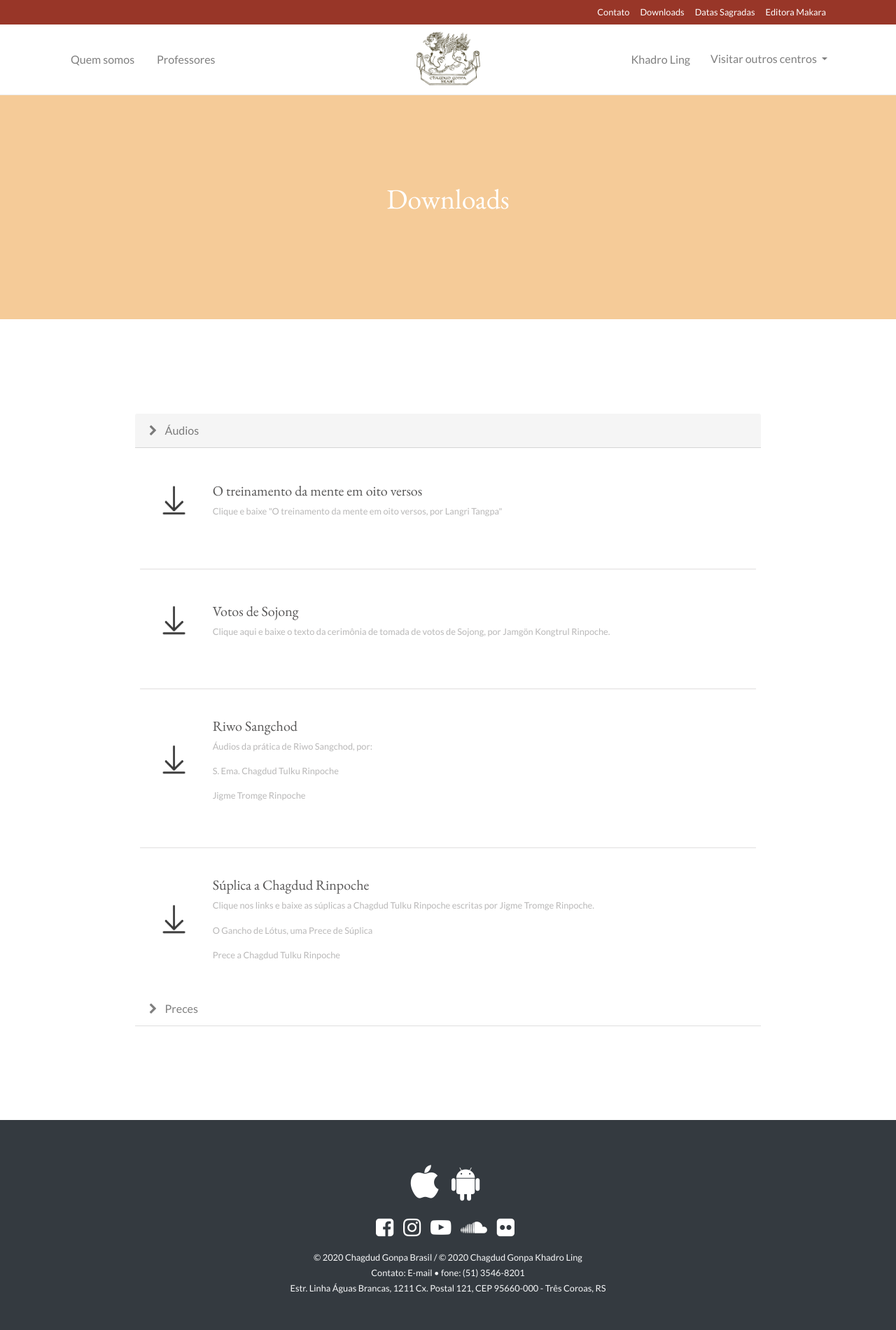
After one commit to davelopeer/chagdud, a Django app: page /downloads/ in a window 1280 px wide. The commit adds this page. Shown: the whole page at 70% size. Run offline with Django 3.2, Linux system fonts and the light colour scheme; some libraries are stand-ins or nearby versions.

Commit message:
Create downloads page with fake links.

```diff
--- a/institution/templates/institution/base.html
+++ b/institution/templates/institution/base.html
@@ -30,7 +30,7 @@
                 <a class="nav-link text-black-50" href="contato.html">Contato</a>
               </li>
               <li class="nav-item">
-                <a class="nav-link text-black-50" href="downloads.html">Downloads</a>
+                <a class="nav-link text-black-50" href="{% url 'institution:downloads' %}">Downloads</a>
               </li>
               <li class="nav-item">
                 <a class="nav-link text-black-50" href="contato.html">Datas Sagradas</a>
--- /dev/null
+++ b/institution/templates/institution/downloads.html
@@ -0,0 +1,229 @@
+{% extends 'institution/base.html' %}
+{% load static %}
+
+{% block head %}
+<link href="{% static 'institution/css/style-chagdud.css' %}" rel="stylesheet">
+<title>Downloads | Chagdud Gonpa Brasil</title>
+{% endblock %}
+
+{% block body %}
+<div class="banner pt-5" style="background-color:#f1b367ad;">
+  <div class="container">
+    <div class="logo row justify-content-center">
+      <div class="col-md-12 col-sm-12 mt-5 pt-2 text-center">
+
+        <h1 class="mb-5 titulo">Downloads</h1>
+      </div>
+    </div>
+  </div>
+</div>
+
+<main>
+  <div class="sobre">
+    <div class="container">
+      <div id="sobreNos" class="row justify-content-center">
+        <div class="col-md-10 col-sm-12 text-justify">
+          <div class="accordion accordionDown" id="accordionExample">
+            <div class="card cardAccordion">
+              <button class="btn btn-link text-black-50 text-left" type="button" data-toggle="collapse" data-target="#collapseOne" aria-expanded="true" aria-controls="collapseOne">
+
+              <div class="card-header" id="headingOne">
+                <p class="mb-0"><i class="fa fa-chevron-right mr-2" aria-hidden="true"></i>
+                    Áudios
+                </p>
+              </div>
+            </button>
+
+
+              <div id="collapseOne" class="collapse collapseDown show" aria-labelledby="headingOne" data-parent="#accordionExample">
+                <div class="card-body">
+                    <div class="cardDown row align-items-center">
+                      <div class="col-md-2 col-sm-1 mr-n5">
+                      <img class="card-img-top" src="{% static 'institution/images/icones-01.png' %}" alt="Imagem de capa do card">
+                      </div>
+                      <div class="col-md-10 col-sm-10 mt-3">
+                        <h5 class="card-text titulo">O treinamento da mente em oito versos</h5>
+                        <a href="http://chagdud1.hospedagemdesites.ws/wp-content/uploads/oito_versos_treinamento_mente.pdf" download>
+                          <p>Clique e baixe "O treinamento da mente em oito versos, por Langri Tangpa"</p></a>
+                      </div>
+                    </div>
+
+                    <div class="mt-5 mb-4">
+                      <b></b>
+                    </div>
+
+                    <div class="cardDown row align-items-center">
+                      <div class="col-md-2 col-sm-1 mr-n5">
+                      <img class="card-img-top" src="{% static 'institution/images/icones-01.png' %}" alt="Imagem de capa do card">
+                      </div>
+                      <div class="col-md-10 col-sm-10 mt-3">
+                        <h5 class="card-text titulo">Votos de Sojong</h5>
+                        <a href="http://chagdud1.hospedagemdesites.ws/wp-content/uploads/cerimonia_sodjon_2013.pdf">
+                          <p>Clique aqui e baixe o texto da cerimônia de tomada de votos de Sojong, por Jamgön Kongtrul Rinpoche.</p>
+                        </a>
+                      </div>
+                    </div>
+
+                    <div class="mt-5 mb-4">
+                      <b></b>
+                    </div>
+
+                    <div class="cardDown row align-items-center">
+                      <div class="col-md-2 col-sm-1 mr-n5">
+                      <img class="card-img-top" src="{% static 'institution/images/icones-01.png' %}" alt="Imagem de capa do card">
+                      </div>
+                      <div class="col-md-10 col-sm-12 mt-3">
+                        <h5 class="card-text titulo">Riwo Sangchod</h5>
+                        <p>Áudios da prática de Riwo Sangchod, por:</p>
+                          <a href="http://chagdud1.hospedagemdesites.ws/wp-content/uploads/chagdud_tulku_riwo_sangtchod.mp3">
+                          <p>S. Ema. Chagdud Tulku Rinpoche</p>
+                        </a>
+                        <a href="http://chagdud1.hospedagemdesites.ws/wp-content/uploads/jigme_rinpoche_riwo_sangtchod.mp3">
+                          <p>Jigme Tromge Rinpoche</p>
+                        </a>
+                      </div>
+                    </div>
+
+                    <div class="mt-5 mb-4">
+                      <b></b>
+                    </div>
+
+                    <div class="cardDown row align-items-center">
+                      <div class="col-md-2 col-sm-1 mr-n5">
+                      <img class="card-img-top" src="{% static 'institution/images/icones-01.png' %}" alt="Imagem de capa do card">
+                      </div>
+                      <div class="col-md-10 col-sm-12 mt-3">
+                        <h5 class="card-text titulo">Súplica a Chagdud Rinpoche</h5>
+                        <p>Clique nos links e baixe as súplicas a Chagdud Tulku Rinpoche
+                          escritas por Jigme Tromge Rinpoche.</p>
+                          <a href="http://chagdud1.hospedagemdesites.ws/wp-content/uploads/prece_gancho_de_lotus-1.pdf">
+                          <p>O Gancho de Lótus, uma Prece de Súplica</p>
+                        </a>
+                          <a href="http://chagdud1.hospedagemdesites.ws/wp-content/uploads/prece_a_chagdud_rinpoche-1.pdf">
+                            <p>Prece a Chagdud Tulku Rinpoche</p>
+                          </a>
+                      </div>
+                    </div>
+
+
+                </div>
+              </div>
+            </div>
+            <div class="card cardAccordion">
+              <button class="btn btn-link  text-black-50 text-left collapsed" type="button" data-toggle="collapse" data-target="#collapseTwo" aria-expanded="false" aria-controls="collapseTwo">
+              <div class="card-header" id="headingTwo">
+                <p class="mb-0"><i class="fa fa-chevron-right mr-2" aria-hidden="true"></i>
+                    Preces
+                </p>
+              </div>
+            </button>
+
+              <div id="collapseTwo" class="collapse" aria-labelledby="headingTwo" data-parent="#accordionExample">
+                <div class="card-body">
+                  <div class="cardDown row align-items-center">
+                    <div class="col-md-2 col-sm-1 mr-n5">
+                    <img class="card-img-top" src="{% static 'institution/images/icones-02.png' %}" alt="Imagem de capa do card">
+                    </div>
+                    <div class="col-md-10 col-sm-12 mt-3">
+                      <h5 class="card-text titulo">Prece para a pacificação da guerra</h5>
+                      <a href="http://chagdud1.hospedagemdesites.ws/wp-content/uploads/arquivo-8_prece_pacificacao_guerra.pdf" download>
+                        <p>Clique e baixe a Perece para a pacificação da guerra, por Pegyal Lingpa.</p></a>
+                    </div>
+                  </div>
+                  <div class="cardDown row align-items-center">
+                    <div class="col-md-2 col-sm-1 mr-n5">
+                    <img class="card-img-top" src="{% static 'institution/images/icones-02.png' %}" alt="Imagem de capa do card">
+                    </div>
+                    <div class="col-md-10 col-sm-12 mt-3">
+                      <h5 class="card-text titulo">Dedicação do mérito</h5>
+                      <a href="http://chagdud1.hospedagemdesites.ws/wp-content/uploads/prece_de_dedicação.pdf" download>
+                        <p>Baixe a prece de dedicação.</p></a>
+                    </div>
+                  </div>
+                  <div class="cardDown row align-items-center">
+                    <div class="col-md-2 col-sm-1 mr-n5">
+                    <img class="card-img-top" src="{% static 'institution/images/icones-02.png' %}" alt="Imagem de capa do card">
+                    </div>
+                    <div class="col-md-10 col-sm-12 mt-3">
+                      <h5 class="card-text titulo">Prece de dedicação</h5>
+                      <a href="http://chagdud1.hospedagemdesites.ws/wp-content/uploads/prece_de_dedicação_02.pdf" download>
+                        <p>Clique e baixe a prece de dedicação.</p></a>
+                    </div>
+                  </div>
+                  <div class="cardDown row align-items-center">
+                    <div class="col-md-2 col-sm-1 mr-n5">
+                    <img class="card-img-top" src="{% static 'institution/images/icones-02.png' %}" alt="Imagem de capa do card">
+                    </div>
+                    <div class="col-md-10 col-sm-12 mt-3">
+                      <h5 class="card-text titulo">Prece de boditchita</h5>
+                      <a href="http://chagdud1.hospedagemdesites.ws/wp-content/uploads/prece_de_boditchita.pdf" download>
+                        <p>Clique e baixe a prece de boditchita.</p></a>
+                    </div>
+                  </div>
+                  <div class="cardDown row align-items-center">
+                    <div class="col-md-2 col-sm-1 mr-n5">
+                    <img class="card-img-top" src="{% static 'institution/images/icones-02.png' %}" alt="Imagem de capa do card">
+                    </div>
+                    <div class="col-md-10 col-sm-12 mt-3">
+                      <h5 class="card-text titulo">Prece de aspiração, por Longchenpa</h5>
+                      <a href="http://chagdud1.hospedagemdesites.ws/wp-content/uploads/prece_de_aspiração_01.pdf" download>
+                        <p>Clique e baixe a Prece de aspiração, por Longchenpa.</p></a>
+                    </div>
+                  </div>
+                  <div class="cardDown row align-items-center">
+                    <div class="col-md-2 col-sm-1 mr-n5">
+                    <img class="card-img-top" src="{% static 'institution/images/icones-02.png' %}" alt="Imagem de capa do card">
+                    </div>
+                    <div class="col-md-10 col-sm-12 mt-3">
+                      <h5 class="card-text titulo">Preces de longevidade para os lamas</h5>
+                      <a href="http://chagdud1.hospedagemdesites.ws/wp-content/uploads/preces_longevidade.pdf" download>
+                        <p>Clique e baixe as preces de longevidade para os lamas (do Chagdud Gonpa, entre outros).
+                          São as preces que, geralmente, fazemos durante os tsogs de Chuva de Bençãos.</p></a>
+                    </div>
+                  </div>
+                    <div class="cardDown row align-items-center">
+                      <div class="col-md-2 col-sm-1 mr-n5">
+                      <img class="card-img-top" src="{% static 'institution/images/icones-02.png' %}" alt="Imagem de capa do card">
+                      </div>
+                    <div class="col-md-10 col-sm-12 mt-3">
+                      <h5 class="card-text titulo">Prece de longa vida para Chagdud Yangsi Rinpoche</h5>
+                      <a href="http://chagdud1.hospedagemdesites.ws/wp-content/uploads/prece_longa_vida_yangsi.pdf" download>
+                        <p>Clique aqui para baixar a nova oração de longa vida escrita por S.S. Sakya Trizin.</p></a>
+                    </div>
+                    </div>
+                    <div class="cardDown row align-items-center">
+                      <div class="col-md-2 col-sm-1 mr-n5">
+                      <img class="card-img-top" src="{% static 'institution/images/icones-02.png' %}" alt="Imagem de capa do card">
+                      </div>
+                    <div class="col-md-10 col-sm-12 mt-3">
+                      <h5 class="card-text titulo">Prece Sampa Lundrupma</h5>
+                      <a href="http://chagdud1.hospedagemdesites.ws/wp-content/uploads/sampa_lundrupma_formato_sadana.pdf" download>
+                        <p>Prece a Guru Rinpoche para remoção de obstáculos em tempos difíceis. Disponível em formato de pecha (sadhana).</p></a>
+                    </div>
+                    </div>
+                    <div class="cardDown row align-items-center">
+                      <div class="col-md-2 col-sm-1 mr-n5">
+                      <img class="card-img-top" src="{% static 'institution/images/icones-02.png' %}" alt="Imagem de capa do card">
+                      </div>
+                    <div class="col-md-10 col-sm-12 mt-3">
+                      <h5 class="card-text titulo">Prece de longevidade para o Yangsi de Chagdud Rinpoche</h5>
+                      <a href="http://chagdud1.hospedagemdesites.ws/wp-content/uploads/prece_longa_vida_yangsi-1.pdf" download>
+                        <p>Clique aqui e baixe a prece de longevidade para o Yangsi de Chagdud Tulku Rinpoche.</p></a>
+                    </div>
+                    </div>
+                  </div>
+                </div>
+              </div>
+            </div>
+          </div>
+
+
+
+        </div>
+          </div>
+        </div>
+      </div>
+    </div>
+  </div>
+</main>
+{% endblock %}
--- a/institution/templates/institution/home.html
+++ b/institution/templates/institution/home.html
@@ -219,7 +219,7 @@
     <div class="container">
       <div class="row icones mt-5 justify-content-around text-center">
         <div class="card align-items-center col-4">
-          <a class="" href="downloads.html">
+          <a class="" href="{% url 'institution:downloads' %}">
             <img class="card-img-top rounded-circle border" src="{% static 'institution/images/icones-01.png' %}" alt="Imagem de capa do card">
             <div class="card-body text-center">
               <h5 class="card-title titulo">Downloads</h5>
--- a/institution/urls.py
+++ b/institution/urls.py
@@ -1,10 +1,12 @@
 from django.urls import path
-from institution.views import HomeView, AboutUsView, TeachersView
+from institution.views import HomeView, AboutUsView, TeachersView, \
+    DownloadsView
 
 app_name = 'institution'
 
 urlpatterns = [
     path('', HomeView.as_view(), name='home'),
-    path('quem-somos', AboutUsView.as_view(), name='about-us'),
-    path('professores', TeachersView.as_view(), name='teachers'),
+    path('downloads/', DownloadsView.as_view(), name='downloads'),
+    path('professores/', TeachersView.as_view(), name='teachers'),
+    path('quem-somos/', AboutUsView.as_view(), name='about-us'),
 ]
--- a/institution/views.py
+++ b/institution/views.py
@@ -8,5 +8,10 @@ class HomeView(TemplateView):
 class AboutUsView(TemplateView):
     template_name = 'institution/about_us.html'
 
+
 class TeachersView(TemplateView):
      template_name = 'institution/teachers.html'
+
+
+class DownloadsView(TemplateView):
+     template_name = 'institution/downloads.html'
```
Also changed, not shown: institution/static/institution/images/HlaKang3.jpg (added).
